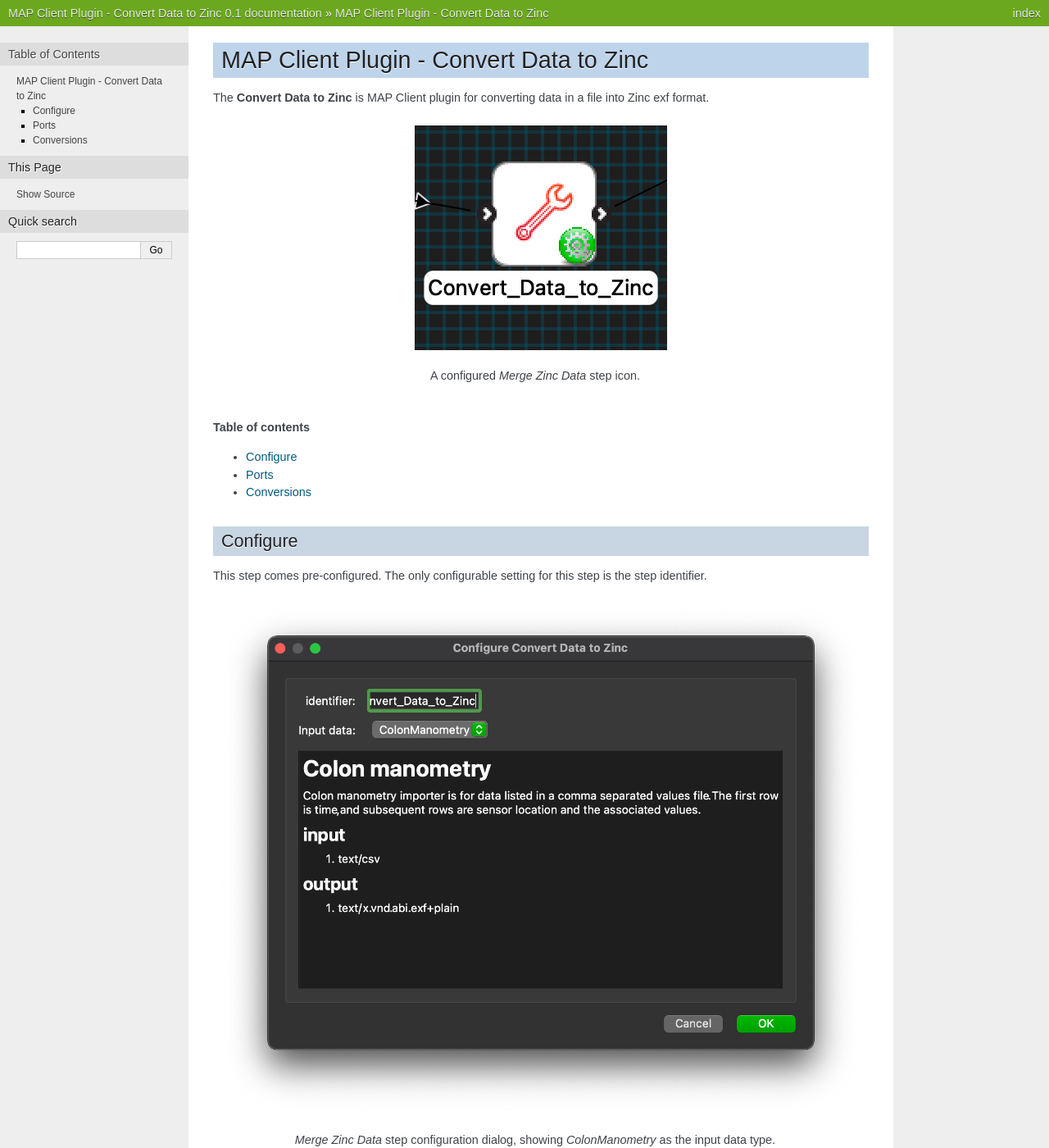
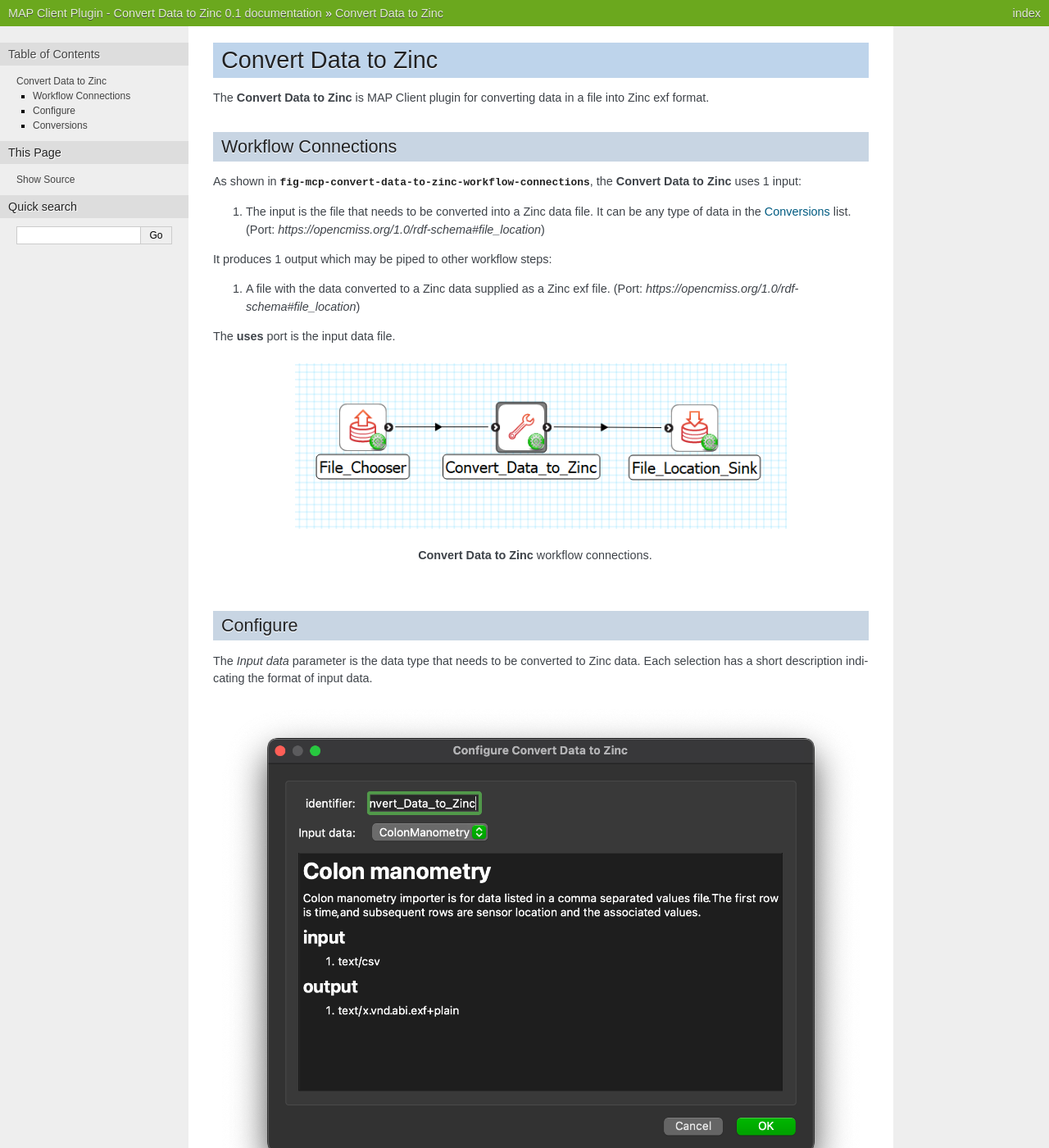
Before and after one commit to mapclient-plugins/mapclientplugins.convertdatatozincstep, a Sphinx documentation site: the page built from docs/index.rst, in a window 1280 px wide and 1400 px high. Shown: the whole window at 82% size. Built offline with Sphinx 7.4.7, drawn with Linux system fonts in a browser that asks for light colours; some of the changed text lies outside the part shown.

Commit message:
Format documentation

```diff
--- a/docs/index.rst
+++ b/docs/index.rst
@@ -1,57 +1,46 @@
-MAP Client Plugin - Convert Data to Zinc
-========================================
+Convert Data to Zinc
+====================
 
 The **Convert Data to Zinc** is MAP Client plugin for converting data in a file into Zinc exf format.
 
-.. _fig-mcp-convert-data-to-zinc-configured-step:
 
-.. figure:: _images/configured-step.png
-   :alt: Configured step icon
+Workflow Connections
+--------------------
 
-   A configured *Merge Zinc Data* step icon.
+As shown in :numref:`fig-mcp-convert-data-to-zinc-workflow-connections`, the **Convert Data to Zinc** uses 1 input:
 
-**Table of contents**
+1. The input is the file that needs to be converted into a Zinc data file. It can be any type of data in the `Conversions`_ list. (Port: *https://opencmiss.org/1.0/rdf-schema#file_location*)
 
-* :ref:`hdg-mcp-convert-data-to-zinc-configure`
-* :ref:`hdg-mcp-convert-data-to-zinc-ports`
-* :ref:`hdg-mcp-convert-data-to-zinc-conversions`
+It produces 1 output which may be piped to other workflow steps:
 
-.. _hdg-mcp-convert-data-to-zinc-configure:
+1. A file with the data converted to a Zinc data supplied as a Zinc exf file. (Port: *https://opencmiss.org/1.0/rdf-schema#file_location*)
+
+
+The **uses** port is the input data file.
+
+.. _fig-mcp-convert-data-to-zinc-workflow-connections:
+
+.. figure:: _images/workflow-connections.png
+   :alt: Convert Data to Zinc workflow connections.
+   :align: center
+   :figwidth: 75%
+
+   **Convert Data to Zinc** workflow connections.
 
 Configure
 ---------
 
-This step comes pre-configured.
-The only configurable setting for this step is the step identifier.
+The *Input data* parameter is the data type that needs to be converted to Zinc data. Each selection has a short description indicating the format of input data.
 
 .. _fig-mcp-convert-data-to-zinc-configure-dialog:
 
 .. figure:: _images/step-configuration-dialog.png
    :alt: Step configure dialog
 
-   *Merge Zinc Data* step configuration dialog, showing *ColonManometry* as the input data type.
+   *Convert Data to Zinc* step configuration dialog, showing *ColonManometry* as the input data type.
 
 .. _hdg-mcp-convert-data-to-zinc-ports:
 
-Ports
------
-
-This plugin:
-
-* **uses**:
-
-  * *https://opencmiss.org/1.0/rdf-schema#file_location*
-
-and
-
-* **provides**:
-
-  * *https://opencmiss.org/1.0/rdf-schema#file_location*
-
-The **uses** port is the input data file.
-The **provides** port is the data converted to a Zinc data supplied as a Zinc exf file.
-
-.. _hdg-mcp-convert-data-to-zinc-conversions:
 
 Conversions
 -----------
```
Also changed, not shown: docs/_images/workflow-connections.png (added).
